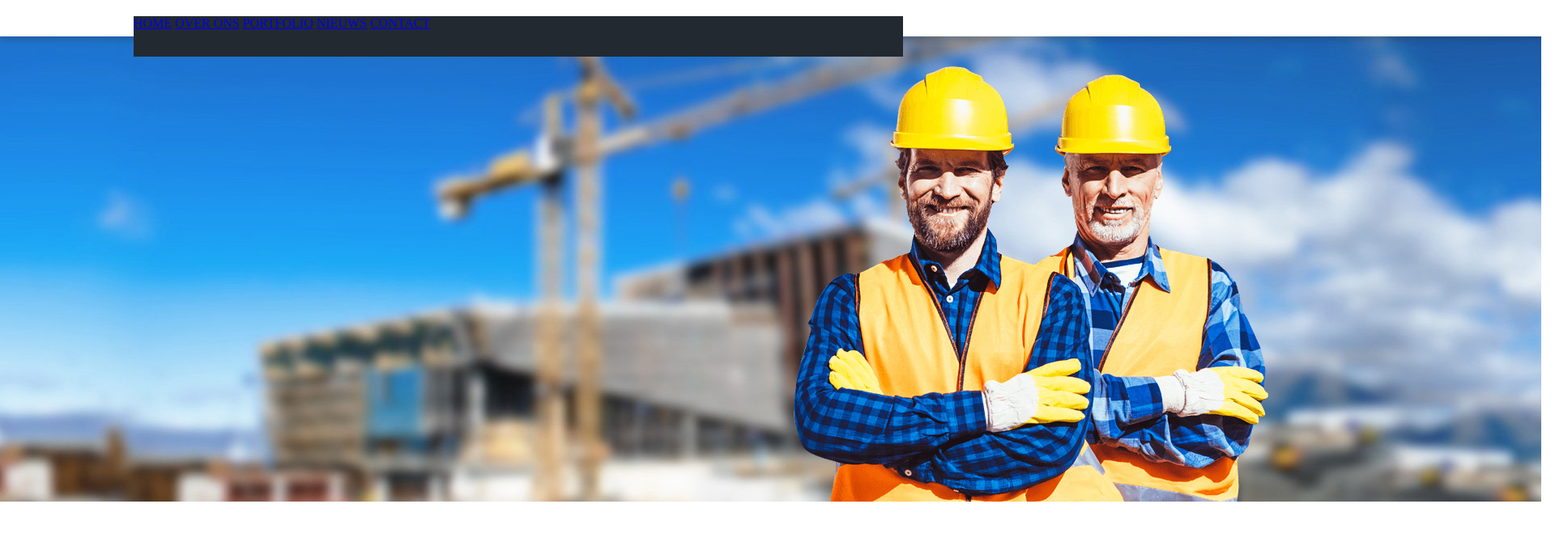
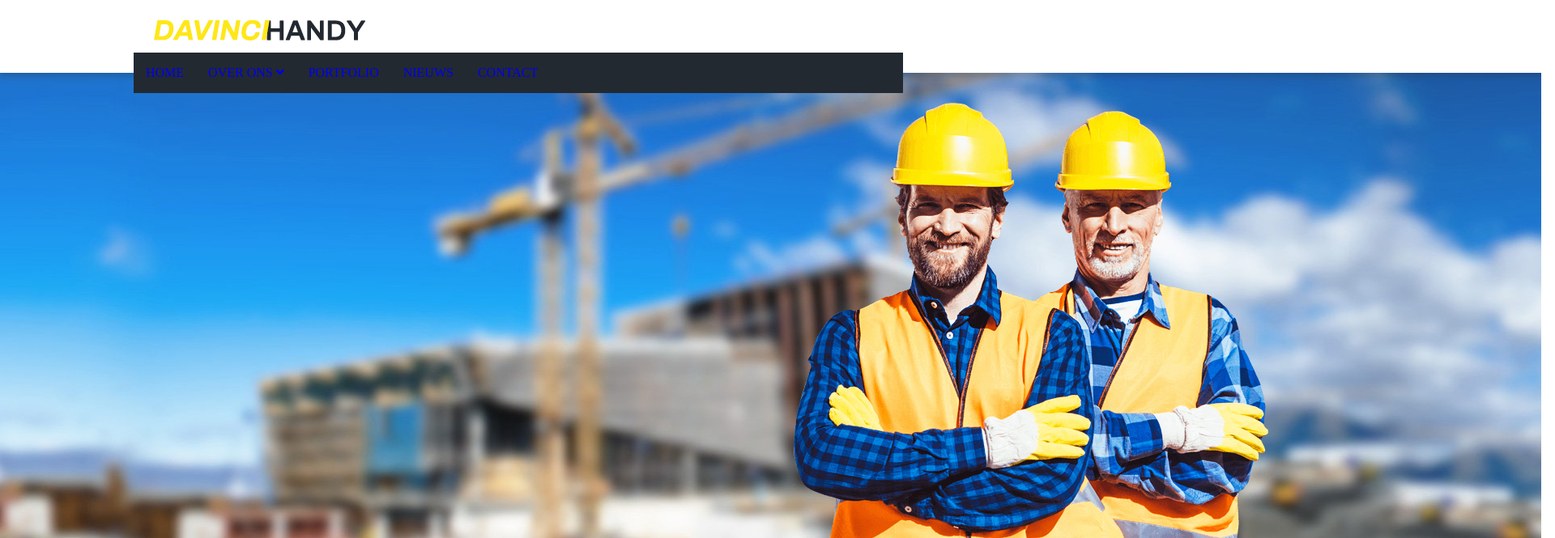
Before and after one commit to G-TIX/Handy, a plain HTML site: page index.html in a window 1280 px wide. Shown: the top 665 px of the page at 81% size, 1920 px wide, since content can reach past the window. Drawn offline with Linux system fonts and the light colour scheme.

Commit message:
fixed navbar

```diff
--- a/index.html
+++ b/index.html
@@ -4,23 +4,27 @@
     <meta charset="utf-8">
     <title>Handy</title>
     <link rel="stylesheet" href="style.css">
+    <link rel="stylesheet" href="https://use.fontawesome.com/releases/v5.4.2/css/all.css" integrity="sha384-/rXc/GQVaYpyDdyxK+ecHPVYJSN9bmVFBvjA/9eOB+pb3F2w2N6fc5qB9Ew5yIns" crossorigin="anonymous">
   </head>
   <body>
 
     <div class="page">
+        <img class='logo' src="images/logo.jpg" alt="logo">
 
+<div class='nav'>
+  <nav>
+    <li><a href="#">HOME</a></li>
+    <li><a href="#">OVER ONS <i class='fas fa-angle-down'></i></a></li>
+    <li><a href="#">PORTFOLIO</a></li>
+    <li><a href="#">NIEUWS</a></li>
+    <li><a href="#">CONTACT</a></li>
+  </nav>
+</div>
 
         <div class="header">
               <div class="headerImg">
                 <img src="images/header.jpg" alt="failed to locate header">
               </div>
-                <nav>
-                  <a href="#">HOME</a>
-                  <a href="#">OVER ONS</a>
-                  <a href="#">PORTFOLIO</a>
-                  <a href="#">NIEUWS</a>
-                  <a href="#">CONTACT</a>
-                </nav>
         </div>
 
         <div class='banners'>
@@ -29,11 +33,13 @@
           <img src="images/banner-3.jpg" alt="failed to locate banner 3">
         </div>
 
-        <div class='textBox'>
-          <p>wij bouwen een oplossing <span class='span1'>die echt werkt</span></p>
+        <div class='yellowBox'>
+          <div class='textBox'>
+            <p>wij bouwen een oplossing <span class='span1'>die echt werkt</span></p>
             <div class='footerImg'>
               <img src="images/footer.jpg" alt="failed to locate footer">
             </div>
+          </div>
         </div>
 
         <footer>made by R. van den Berg</footer>
--- a/style.css
+++ b/style.css
@@ -7,23 +7,44 @@
  margin-left: auto;
  margin-right: auto;
  width: 1000px;
+}
+
+.logo {
+  position: absolute;
+  margin-left: 50px;
+  margin-top: 25px;
+}
+
+nav {
+list-style-type: none;
+top: 65px;
+width: 950px;
+height: 50px;
+position: relative;
+margin: 0 auto;
+background-color: #222931;
 
 }
 
+li{
+  float: left;
+}
 
-nav {
-  top: 20px;
-  width: 950px;
-  height: 50px;
-  position: relative;
-  margin: 0 auto;
-  background-color: #222931;
+li a{
+  display: block;
+  text-align: center;
+  padding: 16px 15px;
+  text-decoration: none;
+}
 
+li a:hover{
+  background-color: #ffe718;
 }
+
 
 .headerImg {
 position: absolute;
-top: 45px;
+top: 90px;
 left: 0;
 width: 100%;
 z-index: -1;
@@ -43,7 +64,7 @@ top: 670px;
   padding-right: 20px;
 }
 /*--------------------------------------------*/
-.textBox {
+.yellowBox {
 position: absolute;
 background-color: #ffe718;
 width: 100%;
@@ -52,15 +73,21 @@ left: 0;
 top: 950px;
 }
 
+.textBox {
+  text-align: center;
+  margin-top: 40px;
+}
+
 .span1 {
   font-family: fantasy;
 
 }
 
 .footerImg {
+  overflow-x: hidden;
   position: absolute;
   top: 160px;
-  left: 0;
+  left: 0px;
   width: 100%
 }
 /*--------------------------------------------*/
```
